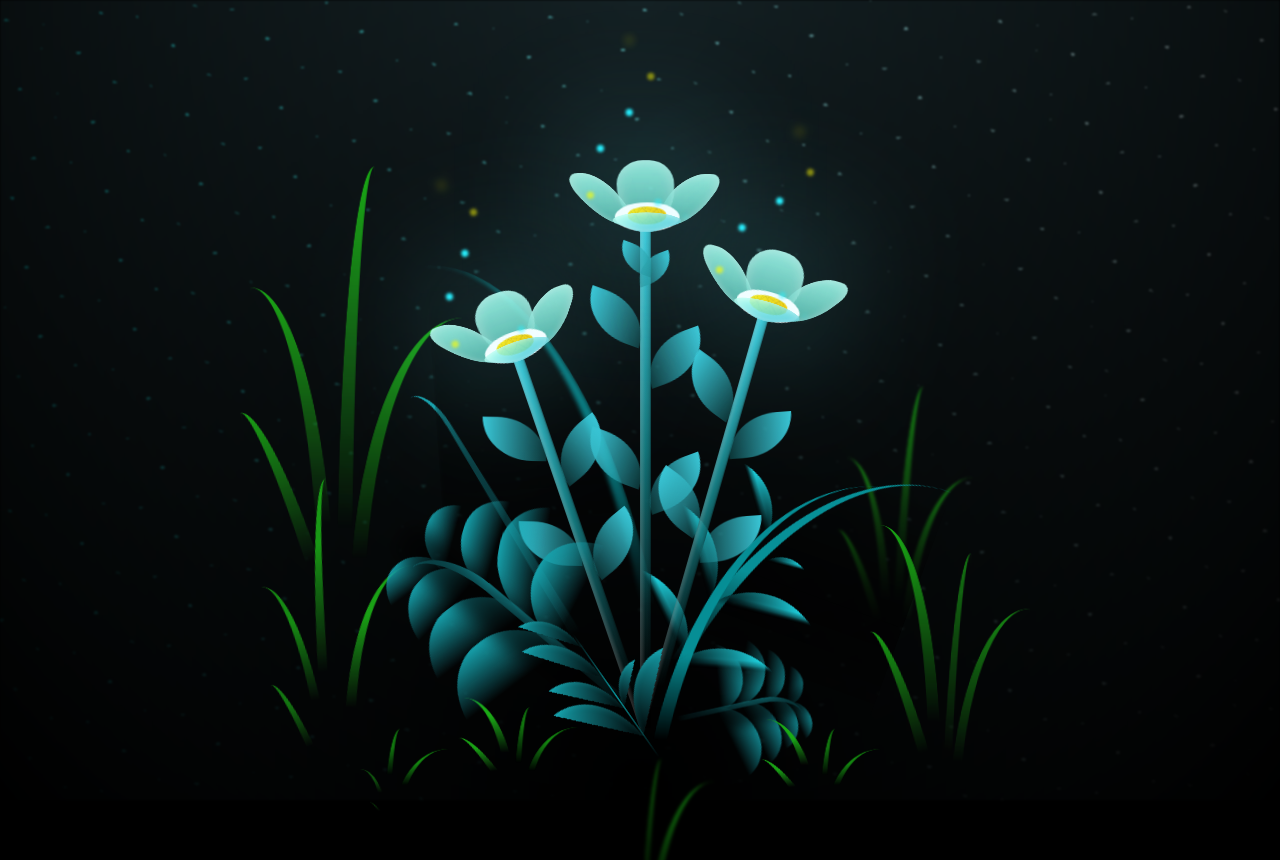
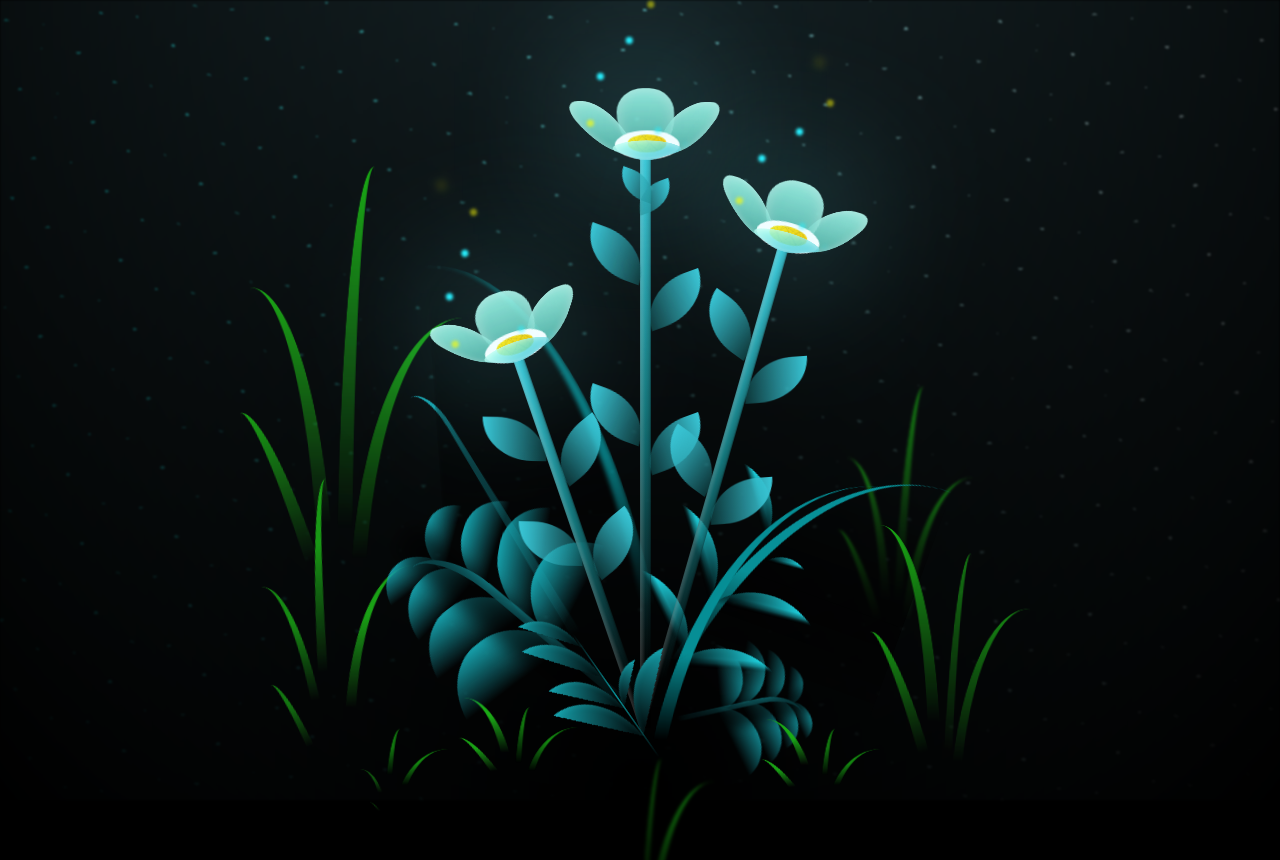
Before and after one commit to Chaivut2460/flower, a plain HTML site: page flower.html in a window 1280 px wide. Shown: the top 860 px of the page. Drawn offline with Linux system fonts and the light colour scheme.

Commit message:
Update main.css

```diff
--- a/css/main.css
+++ b/css/main.css
@@ -71,7 +71,7 @@ body {
   position: absolute;
   bottom: 10vmin;
   transform-origin: bottom center;
-  z-index: 10;
+  z-index: 100;
   --fl-speed: 0.8s;
 }
 .flower--1 {
@@ -79,7 +79,7 @@ body {
   animation: moving-flower-1 4s linear infinite;
 }
 .flower--1 .flower__line {
-  height: 70vmin;
+  height: 80vmin;
   -webkit-animation-delay: 0.3s;
   animation-delay: 0.3s;
 }
@@ -114,7 +114,7 @@ body {
   animation: moving-flower-2 4s linear infinite;
 }
 .flower--2 .flower__line {
-  height: 60vmin;
+  height: 70vmin;
   -webkit-animation-delay: 0.6s;
   animation-delay: 0.6s;
 }
```
